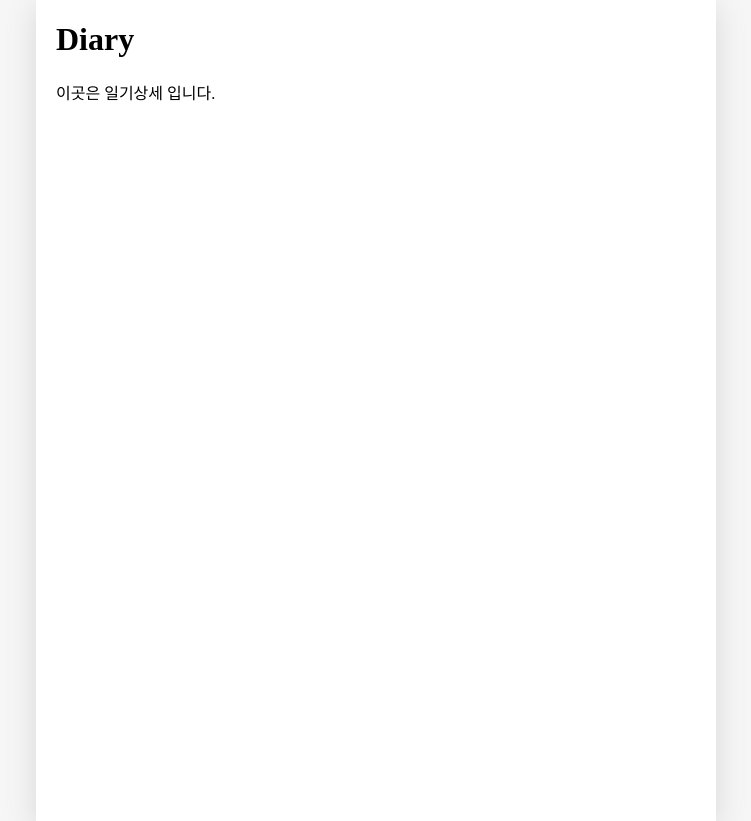
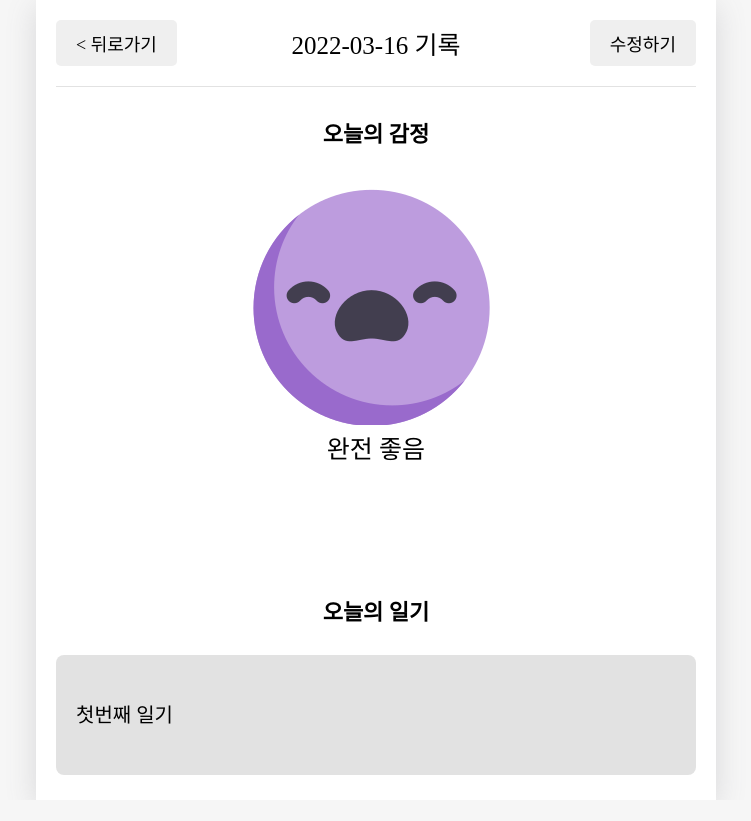
Before and after one commit to jkn1708/Diary_page, a React (Create React App) app: page /diary/1 in a window 1280 px wide. Shown: the whole page, without its empty margins (264-1015 px from the left). After the commit the page ends 800 px from the top, so only its background shows below. Built offline with nearby package versions, Linux system fonts and the light colour scheme; a web font is replaced by a local one.

Commit message:
일기 수정, 일기 상세 페이지 구현 완

```diff
--- a/src/App.css
+++ b/src/App.css
@@ -229,3 +229,42 @@ body{
   ._on4{
     background-color: #64c964;
   }
+  /* Diary */
+  .DiaryPage{
+
+  }
+  .DiaryPage section{
+    width: 100%;
+    margin-bottom: 100px;
+    display: flex;
+    flex-direction: column;
+    align-items: center;
+    text-align: center;
+
+  }
+
+  .DiaryPage h4{
+    font-size: 22px;
+    font-weight: bold;
+  }
+  .DiaryPage .emotion_desc{
+    font-size: 25px;
+
+  }
+
+
+  .DiaryPage .diary_content_wrapper{
+    width: 100%;
+    text-align: left;
+    background-color: #e2e2e2;
+    border-radius: 8px;
+    word-break: keep-all;
+    overflow-wrap: break-word;
+
+  }
+
+  .DiaryPage .diary_content_wrapper p{
+    padding: 20px;
+    font-size: 20px;
+    line-height: 2;
+  }
--- a/src/App.js
+++ b/src/App.js
@@ -6,10 +6,6 @@ import Home from './pages/home';
 import New from './pages/New';
 import Edit from './pages/Edit';
 import Diary from './pages/Diary';
-
-//components
-import MyButton from './components/MyButton';
-import MyHeader from './components/MyHeader';
 
 export const DiaryStateContext = React.createContext();
 export const DiaryDispachContext = React.createContext();
@@ -31,6 +27,7 @@ const reducer = (state,action) =>{
     }
     case 'EDIT':{
       newState = state.map((it)=>it.id === action.data.id ? {...action.data}:it)
+      break
     }
     default:
       return state
@@ -82,15 +79,15 @@ function App() {
 
   //edit
 
-  const onEdit = (targetId,date,content,emotion)=>{
+  const onEdit = (targetId, date, content, emotion)=>{
     dispatch({
       type:"EDIT",
       data:{
-        id:targetId,
+        id: targetId,
         date: new Date(date).getTime(),
         content,
-        emotion
-      }
+        emotion,
+      },
     })
   }
 
@@ -104,7 +101,7 @@ function App() {
       <Routes>
         <Route path="/" element={<Home/>}/>
         <Route path="/new" element={<New/>}/>
-        <Route path="/edit" element={<Edit/>}/>
+        <Route path="/edit/:id" element={<Edit/>}/>
         <Route path="/diary/:id" element={<Diary/>}/>
       </Routes>
     </div>
--- a/src/components/DiaryEditor.js
+++ b/src/components/DiaryEditor.js
@@ -2,86 +2,59 @@
 import MyHeader from "./MyHeader"
 import MyButton from "./MyButton"
 import { useNavigate } from "react-router-dom"
-import { useState,useRef, useContext } from "react"
+import { useState,useRef, useContext, useEffect } from "react"
 import EmotionItem from "./EmotionItem";
 import { DiaryDispachContext } from "../App";
-
-export const getStringDate = (date) => {
-
-    let year = date.getFullYear();
-
-    let month = date.getMonth() + 1;
-
-    let day = date.getDate();
-
-    if (month < 10) {
-
-      month = `0${month}`;
-
-    }
-
-    if (day < 10) {
-
-      day = `0${day}`;
-
-    }
-
-    return `${year}-${month}-${day}`;
-
-  };
-const emotionList = [
-    {
-        emotion_id:1,
-        emotion_img:process.env.PUBLIC_URL + `/assets/reaction1.png`,
-        emotion_desc:'완전 좋음'
-    },
-    {
-        emotion_id:2,
-        emotion_img:process.env.PUBLIC_URL + `/assets/reaction2.png`,
-        emotion_desc:'좋음'
-    },
-    {
-        emotion_id:3,
-        emotion_img:process.env.PUBLIC_URL + `/assets/reaction3.png`,
-        emotion_desc:'조금 안좋음'
-    },
-    {
-        emotion_id:4,
-        emotion_img:process.env.PUBLIC_URL + `/assets/reaction4.png`,
-        emotion_desc:'안좋음'
-    },
-
-
-]
+import { getStringDate } from "../util/date";
+import { emotionList } from "../util/emotion";
 
 
 
 
-const DiaryEditor = () => {
+
+const DiaryEditor = ({isEdit,originData}) => {
     const [emotion,setEmotion] = useState(3)
     const [date, setDate] = useState(getStringDate(new Date()));
     const navigate = useNavigate()
     const [content,setContent] = useState("")
     const contentRef = useRef()
-    const {onCreate}= useContext(DiaryDispachContext)
+    const {onCreate,onEdit}= useContext(DiaryDispachContext);
 
     const handleClickEmote = (emotion)=>{
         setEmotion(emotion)
     }
+    useEffect(()=>{
+        if(isEdit){
+            setDate(getStringDate(new Date(parseInt(originData.date))))
+            setEmotion(originData.emotion)
+            setContent(originData.content)
+        }
+
+    },[isEdit,originData])
+
     const handeSubmit = () =>{
-        if (content.length <1){
+        if (content.length < 1){
             contentRef.current.focus()
             return
         }
-        onCreate(date,content,emotion);
+        if(window.confirm(isEdit ? "일기를 수정하시겠습니까?": "새로운 일기를 작성하시겠습니까?")){
+            if(!isEdit){
+                onCreate(date,content,emotion);
+            }
+            else{
+                onEdit(originData.id, date, content, emotion);
+            }
+        }
+
         navigate("/",{replace:true})
+    }
 
-    }
+
 
     return(
         <div className="DiaryEditor">
             <MyHeader
-            headText={"새 일기쓰기"}
+            headText={isEdit ? "일기 수정하기":"새 일기쓰기"}
             leftChild={<MyButton text={"< 뒤로가기"} onClick={()=> navigate(-1)}/>}
             />
             <div>
--- a/src/pages/Diary.js
+++ b/src/pages/Diary.js
@@ -1,16 +1,66 @@
-import { useParams } from "react-router-dom"
+import { useContext, useState,useEffect } from "react";
+import { useNavigate, useParams } from "react-router-dom"
+import { DiaryStateContext } from "../App";
+import MyButton from "../components/MyButton";
+import MyHeader from "../components/MyHeader";
+import { getStringDate } from "../util/date";
+import { emotionList } from "../util/emotion";
 
 
 
 const Diary = () =>{
     const {id} = useParams();
+    const diaryList =useContext(DiaryStateContext)
+    const navigate =useNavigate()
+    const [data,setData] =useState()
 
-    return(
-        <div>
-            <h1>Diary</h1>
-            <p>이곳은 일기상세 입니다.</p>
-        </div>
-    )
+    useEffect(()=>{
+        if(diaryList.length >=1){
+            const targetDiary = diaryList.find((it)=>parseInt(it.id)===parseInt(id))
+            if(targetDiary){
+                setData(targetDiary)
+            }else{
+                alert("없는 일기입니다.")
+                navigate("/",{replace:true})
+            }
+    }
+    },[id,diaryList])
+
+    if(!data){
+        return <div className="DiaryPage">로딩중입니다..</div>
+    }else{
+        const curEmotionData = emotionList.find((it)=>parseInt(it.emotion_id)===parseInt(data.emotion))
+
+        return(
+            <div className="DiaryPage">
+                <MyHeader headText={`${getStringDate(new Date(data.date))} 기록`}
+                leftChild={<MyButton text={"< 뒤로가기"} onClick={()=> navigate(-1)}/>}
+                rightChild={
+                    <MyButton text={"수정하기"} onClick={()=>navigate(`/edit/${data.id}`)}/>
+                }
+                />
+                <article>
+                    <section>
+                        <h4>오늘의 감정</h4>
+                        <div className="diary_img_wrapper">
+                            <img src={curEmotionData.emotion_img}/>
+                            <div className="emotion_desc">
+                                {curEmotionData.emotion_desc}
+                            </div>
+                        </div>
+                    </section>
+                </article>
+                <section>
+                    <h4>오늘의 일기</h4>
+                    <div className="diary_content_wrapper">
+                        <p>{data.content}</p>
+                    </div>
+                </section>
+            </div>
+        )
+
+    }
+
 }
 
 export default Diary
--- a/src/pages/Edit.js
+++ b/src/pages/Edit.js
@@ -1,16 +1,34 @@
-import { useSearchParams } from "react-router-dom"
+import { useContext, useEffect, useState } from "react"
+import { useNavigate,useParams } from "react-router-dom"
+import { DiaryStateContext } from "../App"
+import DiaryEditor from "../components/DiaryEditor"
 
 const Edit = () =>{
-    const [searchParams,setSearchParams]=useSearchParams();
+    const [originData,setOriginData] =useState()
+    const navigate=useNavigate()
+    const {id} =useParams()
+    const diaryList = useContext(DiaryStateContext)
 
-    const id = searchParams.get("id")
+    useEffect(()=>{
+        if(diaryList.length >=1){
+            const targetDiary = diaryList.find((it)=>parseInt(it.id)===parseInt(id))
+
+
+        if(targetDiary){
+            setOriginData(targetDiary)
+        }else{
+            navigate("/",{replace:true})
+        }
+    }
+
+    },[id,diaryList])
+
 
     return(
 
 
         <div>
-            <h1>Edit</h1>
-            <p>이곳은 수정 입니다.</p>
+            {originData && <DiaryEditor isEdit={true} originData={originData}/>}
         </div>
     )
 }
--- /dev/null
+++ b/src/util/date.js
@@ -0,0 +1,23 @@
+export const getStringDate = (date) => {
+
+    let year = date.getFullYear();
+
+    let month = date.getMonth() + 1;
+
+    let day = date.getDate();
+
+    if (month < 10) {
+
+      month = `0${month}`;
+
+    }
+
+    if (day < 10) {
+
+      day = `0${day}`;
+
+    }
+
+    return `${year}-${month}-${day}`;
+
+  };
--- /dev/null
+++ b/src/util/emotion.js
@@ -0,0 +1,28 @@
+const env =process.env
+env.PUBLIC_URL = env.PUBLIC_URL || ""
+
+
+export const emotionList = [
+    {
+        emotion_id:1,
+        emotion_img:process.env.PUBLIC_URL + `/assets/reaction1.png`,
+        emotion_desc:'완전 좋음'
+    },
+    {
+        emotion_id:2,
+        emotion_img:process.env.PUBLIC_URL + `/assets/reaction2.png`,
+        emotion_desc:'좋음'
+    },
+    {
+        emotion_id:3,
+        emotion_img:process.env.PUBLIC_URL + `/assets/reaction3.png`,
+        emotion_desc:'조금 안좋음'
+    },
+    {
+        emotion_id:4,
+        emotion_img:process.env.PUBLIC_URL + `/assets/reaction4.png`,
+        emotion_desc:'안좋음'
+    },
+
+
+]
```
